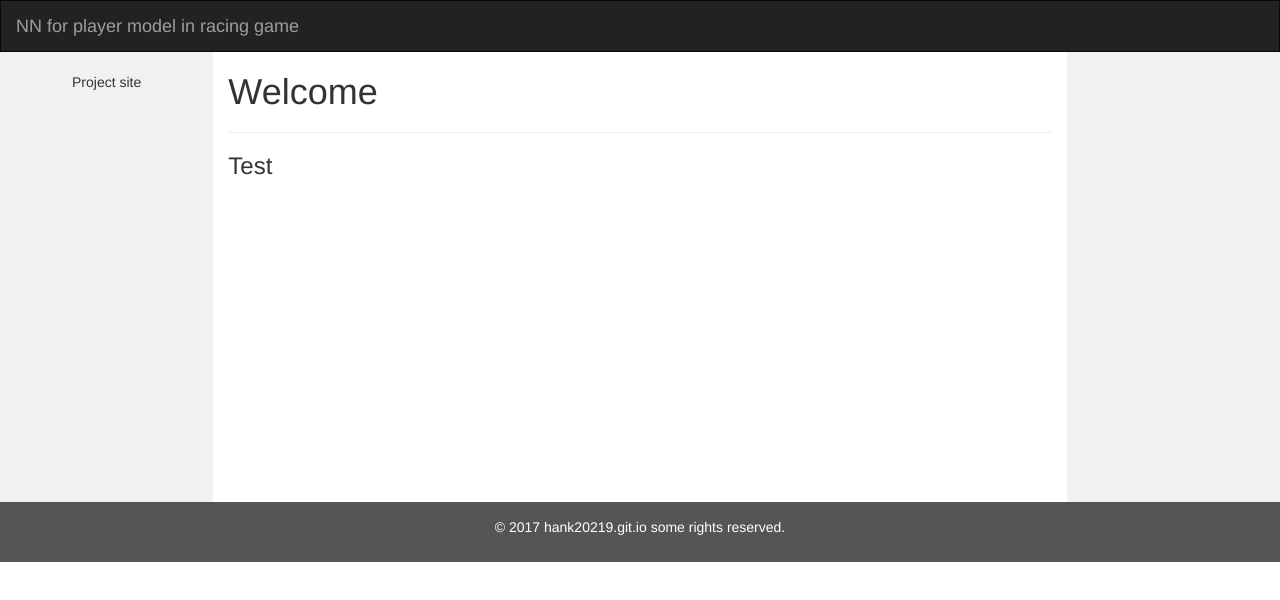
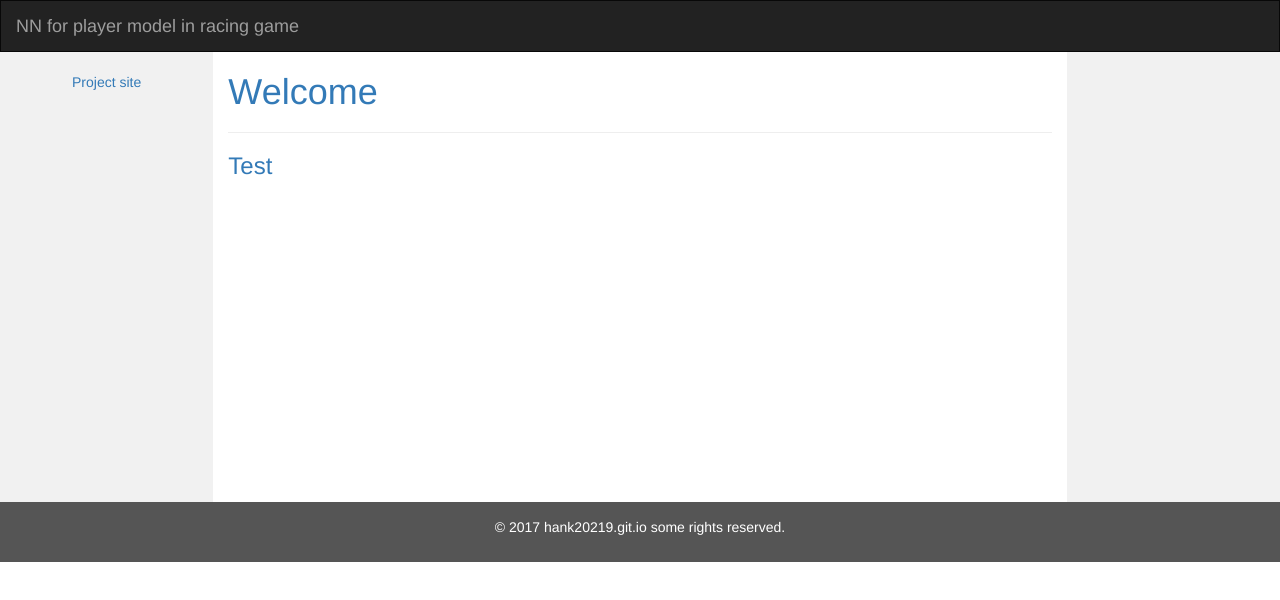
Before and after one commit to hank20219/NN-for-3d-car-racing-gh-pages, a plain HTML site: page Neural-Network-in-CUDA-for-Racing-Game/index.html in a window 1280 px wide. Drawn offline with nearby package versions, Linux system fonts and the light colour scheme.

Commit message:
Links added

```diff
--- a/Neural-Network-in-CUDA-for-Racing-Game/index.html
+++ b/Neural-Network-in-CUDA-for-Racing-Game/index.html
@@ -1,7 +1,7 @@
 <!DOCTYPE html>
 <html lang="en">
 <head>
-  <title>Bootstrap Example</title>
+  <title>GPGPU final report</title>
   <meta charset="utf-8">
   <meta name="viewport" content="width=device-width, initial-scale=1">
   <link rel="stylesheet" href="./report/css/style.css">
@@ -73,7 +73,7 @@
 <div class="container-fluid text-center">
   <div class="row content">
     <div class="col-sm-2 sidenav">
-      <p href="https://github.com/Darkgrouptw/Neural-Network-in-CUDA-for-Racing-Game">Project site</p>
+      <p> <a href="https://github.com/Darkgrouptw/Neural-Network-in-CUDA-for-Racing-Game">Project site</p>
     </div>
 
     <div class="col-sm-8 text-left">
```
